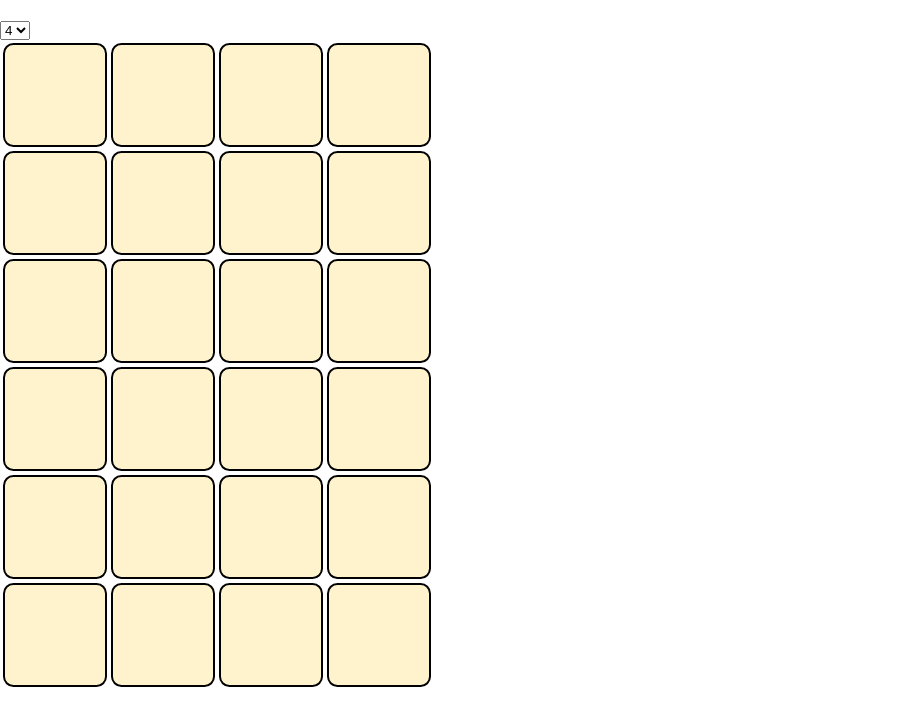
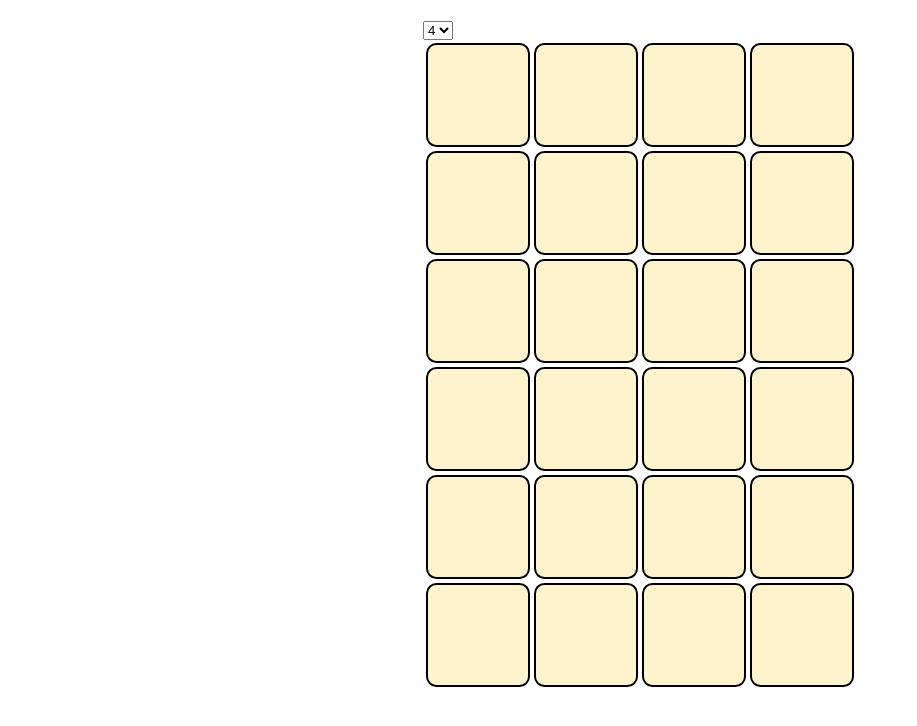
Before and after one commit to KarionGranin/angular-study, an Angular app: page /wordle in a window 1280 px wide. Shown: the top 726 px of the page, without its empty margins (0-917 px from the left). Built offline with nearby package versions, Linux system fonts and the light colour scheme.

Commit message:
Правки стилей layout

```diff
--- a/src/app/layout/layout.component.html
+++ b/src/app/layout/layout.component.html
@@ -1 +1,3 @@
-<router-outlet></router-outlet>
+<div class="layout">
+  <router-outlet></router-outlet>
+</div>
--- a/src/app/layout/layout.component.scss
+++ b/src/app/layout/layout.component.scss
@@ -0,0 +1,5 @@
+.layout {
+  display: flex;
+  justify-content: center;
+  align-items: center;
+}
```
